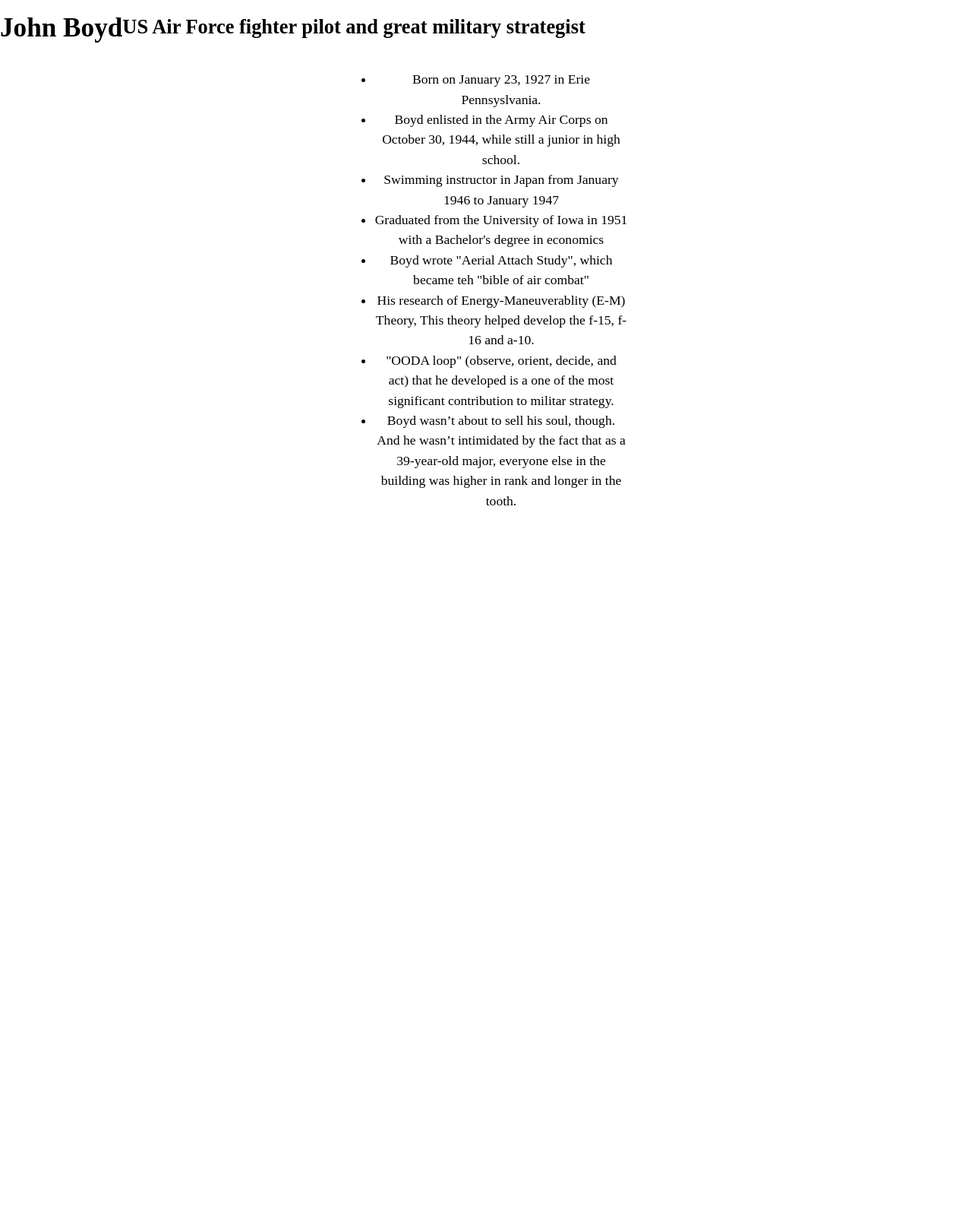
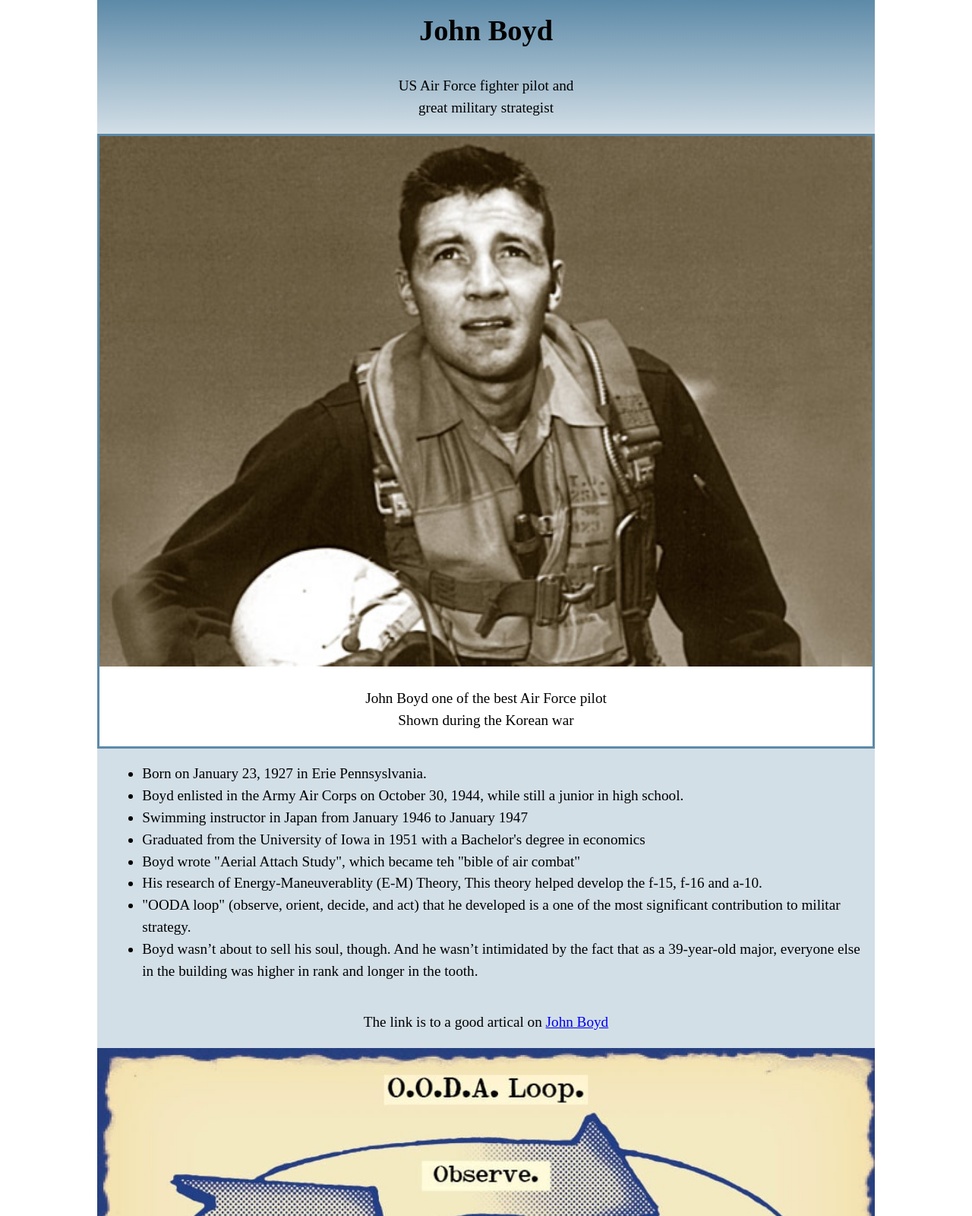
Before and after one commit to matterholt/fcc_tribute-JohnBoyd, a website: page app/index.html in a window 1280 px wide. Shown: the top 1600 px of the page at 76% size. Before the commit the page ends 800 px from the top, so only its background shows below. Drawn offline with Linux system fonts and the light colour scheme.

Commit message:
completd

```diff
--- a/app/index.html
+++ b/app/index.html
@@ -11,15 +11,15 @@
     <header>
         <div id="title">
             <h1>John Boyd</h1>
-            <h2>US Air Force fighter pilot and great military strategist</h2>
+            <p>US Air Force fighter pilot and <br> great military strategist</p>
         </div>
     </header>
     <main id= "main">
         <div id="img-div">
-            <img src="" alt="" id="img">
-        </div>
-        <div id="img-caption">
-
+            <img src="images/johnBoyd.jpg" alt="" id="img">
+                <div id="img-caption">
+                    <p>John Boyd one of the best Air Force pilot <br> Shown during the Korean war</p>
+                </div>
         </div>
         <div id="tribute-info">
             <ul>
@@ -51,7 +51,11 @@
 
         </div>
         <div id="tribute-link">
-
+            <p>
+                 The link is to a good artical on <a href="https://www.artofmanliness.com/articles/john-boyds-roll-call-do-you-want-to-be-someone-or-do-something/" target= "_blank" >John Boyd</a>
+            </p>
+            <a href="https://www.artofmanliness.com/articles/john-boyds-roll-call-do-you-want-to-be-someone-or-do-something/" target= "_blank" > <img id="img" src="images/OODA-Loop-1-1.jpg"  alt="the OODA loop image" id="img"></a>
+            <p><strong>Quote from John Boyd,</strong> "To be somebody or to do something. In life there is often a roll call. That’s when you will have to make a decision. To be or to do? Which way will you go?”"</p>
         </div>
     </main>
 
--- a/app/scss/styleMain.scss
+++ b/app/scss/styleMain.scss
@@ -1,37 +1,67 @@
+$colorMain: #5D8AA8;
+$colorSecond: #d3dfe7;
+
+
 
 body{
-    margin: 0;
-    font-family: 'Merriweather', serif;
-    font-size: 1.1em;
+    margin: 0%;
+     font-family: 'Merriweather', serif;
+    font-size: 1em;
     line-height: 1.5em;
+}
+#title{
+    display: flex;
+    flex-flow: column wrap;
     text-align: center;
-}
-
-#title{
+    background: linear-gradient( to top, $colorSecond,$colorMain);
 }
 
 #main{
-
+    display: flex;
+    align-content: center;
+    flex-flow: column;
 }
 
 #img{
-
+    width: 100%;
 }
 
 #img-div{
+    padding: 0;
+    margin: 0;
+    border: .2em solid $colorMain;
 
 }
-
 #img-caption{
-
+    background: white;
+    text-align: center;
+}
+#tribute-info{
+    background-color: $colorSecond;
+    padding: 0 1em;
+}
+#tribute-link{
+   background-color: $colorSecond;
+   text-align: center;
+   p{
+       padding: 0 1em;
+   }
 }
 
-#tribute-info{
-
+@media (min-width: 550px){
+    body{
+        margin: 0% 5%;
+        font-size: 1.1em;
+        line-height: 1.2em;
+    }
+    #title{
+        width: 100%;
+    }
 }
-#tribute-link{
-
+@media (min-width: 750px){
+    body{
+        margin: 0% 10%;
+        font-size: 1.2em;
+        line-height: 1.5em;
+    }
 }
-.triInfo{
-
-}
--- /dev/null
+++ b/gulpfile.js
@@ -0,0 +1,34 @@
+const gulp = require('gulp');
+const sass= require('gulp-sass');
+const browserSync= require('browser-sync').create();
+
+const scssLoc = 'app/scss/**/*.scss';
+const cssLoc = 'app/css';
+const htmlLoc = 'app/*.html';
+const jsLoc = 'app/js/**/*.js';
+const distLoc = 'FCC-BorderCollie_tribute/dist';
+
+gulp.task('browserSync', ()=>{
+    browserSync.init({
+        server:{
+            baseDir: 'app'
+        },
+    })
+})
+
+gulp.task('sass',()=>{
+    return gulp.src(scssLoc)
+    .pipe(sass())
+    .pipe(gulp.dest(cssLoc))
+    .pipe(browserSync.reload({
+        stream: true
+    }))
+})
+
+
+
+gulp.task('watch',['browserSync','sass'],()=>{
+    gulp.watch( scssLoc, ['sass']);
+    gulp.watch( htmlLoc, browserSync.reload);
+    gulp.wath( jsLoc, browserSync.reload)
+})
```
Also changed, not shown: package.json (added, +24 -0 lines), app/css/styleMain.css, app/images/OODA-Loop-1-1.jpg (added), app/images/johnBoyd.jpg (added).
